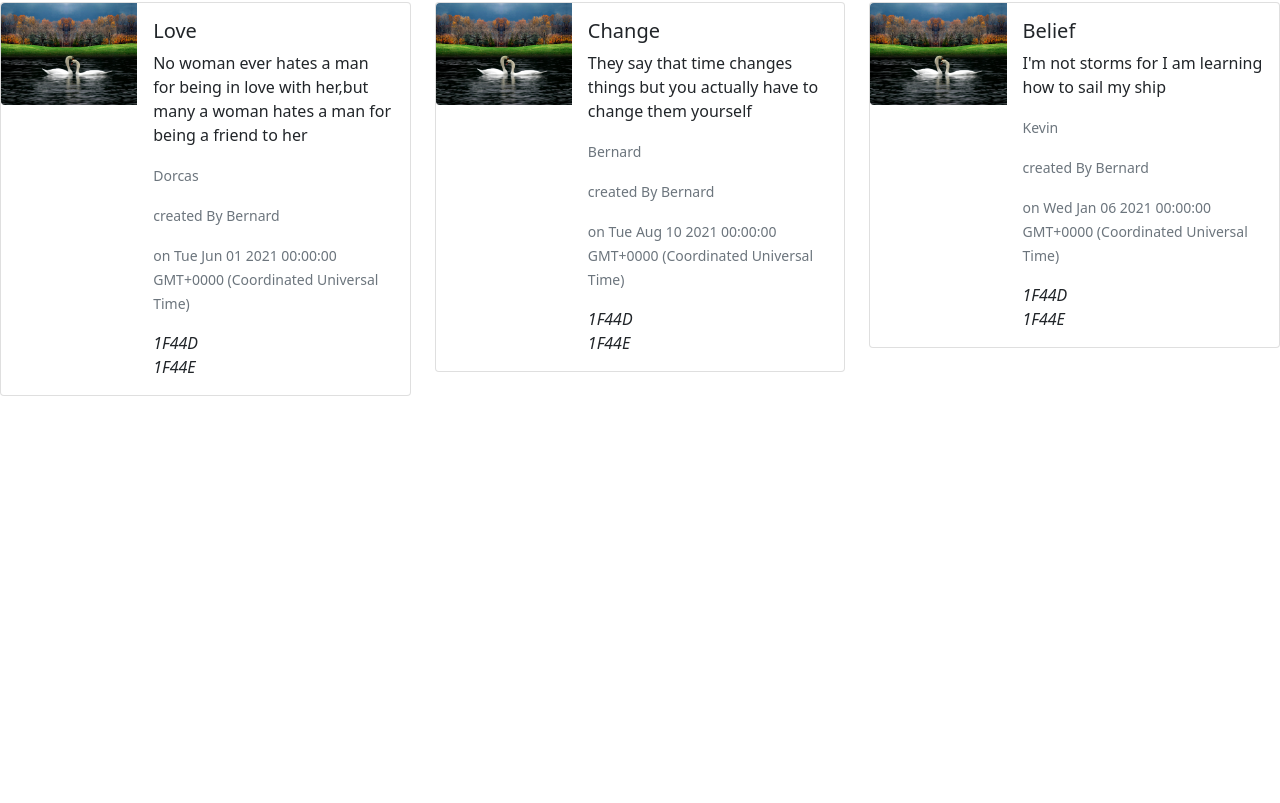
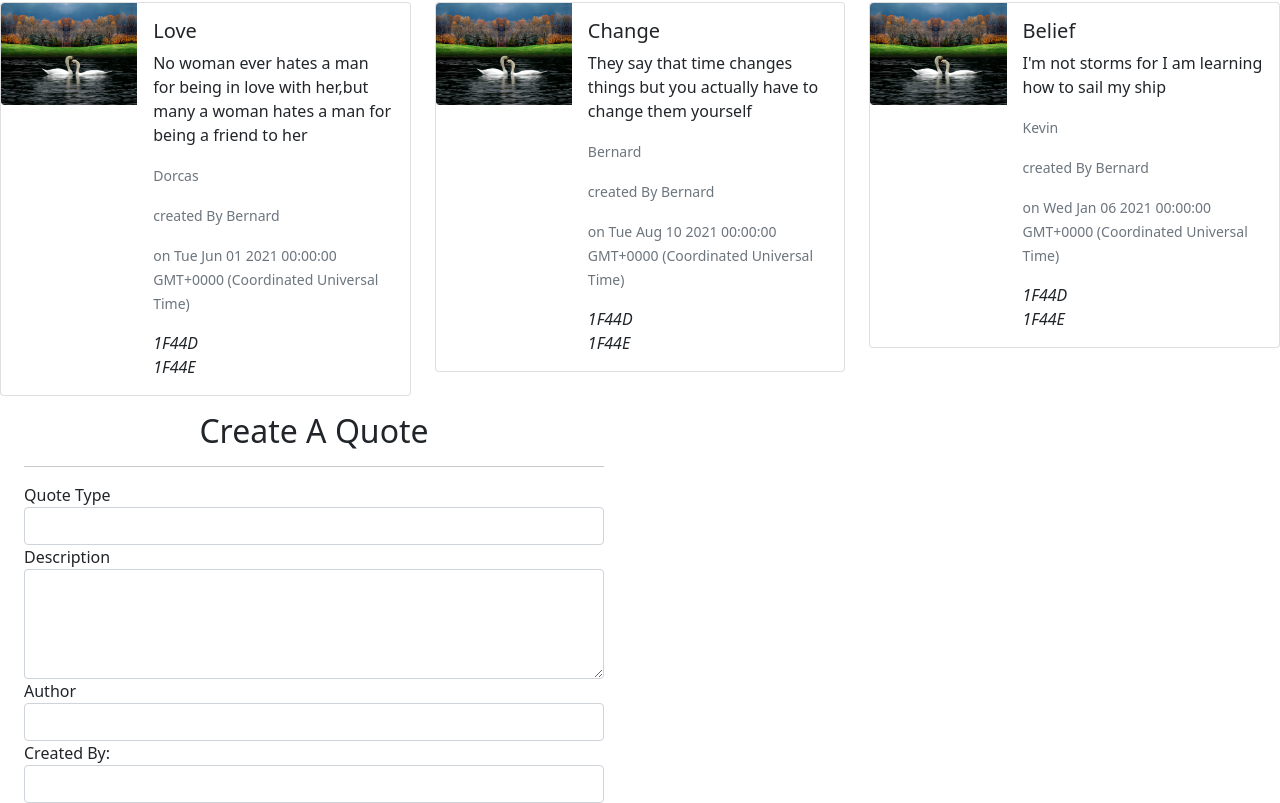
Before and after one commit to Bernard2030/quotes_App, an Angular app: page / in a window 1280 px wide. Shown: the part 440-1243 px from the top of the page. Before the commit the page ends 852 px from the top, so only its background shows below. Built offline with nearby package versions, Linux system fonts and the light colour scheme.

Commit message:
add Delete button

```diff
--- a/src/app/app.module.ts
+++ b/src/app/app.module.ts
@@ -6,6 +6,7 @@ import { AppComponent } from './app.component';
 import { QuotesComponent } from './quotes/quotes.component';
 import { QuotesDetailComponent } from './quotes-detail/quotes-detail.component';
 import { QuoteFormComponent } from './quote-form/quote-form.component';
+import { FormsModule } from '@angular/forms';
 
 @NgModule({
   declarations: [
@@ -16,7 +17,8 @@ import { QuoteFormComponent } from './quote-form/quote-form.component';
   ],
   imports: [
     BrowserModule,
-    AppRoutingModule
+    AppRoutingModule,
+    FormsModule
   ],
   providers: [],
   bootstrap: [AppComponent]
--- a/src/app/quote-form/quote-form.component.html
+++ b/src/app/quote-form/quote-form.component.html
@@ -1,11 +1,11 @@
-<div class="container-fluid">
-  <h2 class="text-center">Create a new Goal</h2>
+<div class="container-fluid ">
+  <h2 class="text-center">Create A Quote</h2>
   <hr>
-  <form>
+  <form #quotesForm='ngForm'>
       <div class="form-group">
 
           <label for="name">Quote Type</label>
-          <input type="text" required class="form-control" id="name">
+          <input type="text" required class="form-control" id="name" [(ngModel)]="newQuote.quoteType" name="quoteType">
 
       </div>
       <div class="form-group">
--- a/src/app/quote-form/quote-form.component.ts
+++ b/src/app/quote-form/quote-form.component.ts
@@ -1,4 +1,5 @@
 import { Component, OnInit } from '@angular/core';
+import { Quotes } from '../quotes';
 
 @Component({
   selector: 'app-quote-form',
@@ -7,6 +8,8 @@ import { Component, OnInit } from '@angular/core';
 })
 export class QuoteFormComponent implements OnInit {
 
+  newQuote = new Quotes(0, "", "", "", "", new Date())
+
   constructor() { }
 
   ngOnInit(): void {
--- a/src/app/quotes-detail/quotes-detail.component.html
+++ b/src/app/quotes-detail/quotes-detail.component.html
@@ -1,6 +1,7 @@
 <p>
   {{quote.author}}
 </p>
+<button (click)= 'quotesDelete(true)'>Delete </button>
 <!-- <p>
   {{quote.author}}
 </p> -->
--- a/src/app/quotes/quotes.component.html
+++ b/src/app/quotes/quotes.component.html
@@ -33,4 +33,7 @@
     </div>
 
   </div>
+  <div class="col-md-6 ">
+    <app-quote-form></app-quote-form>
+  </div>
 </div>
```
